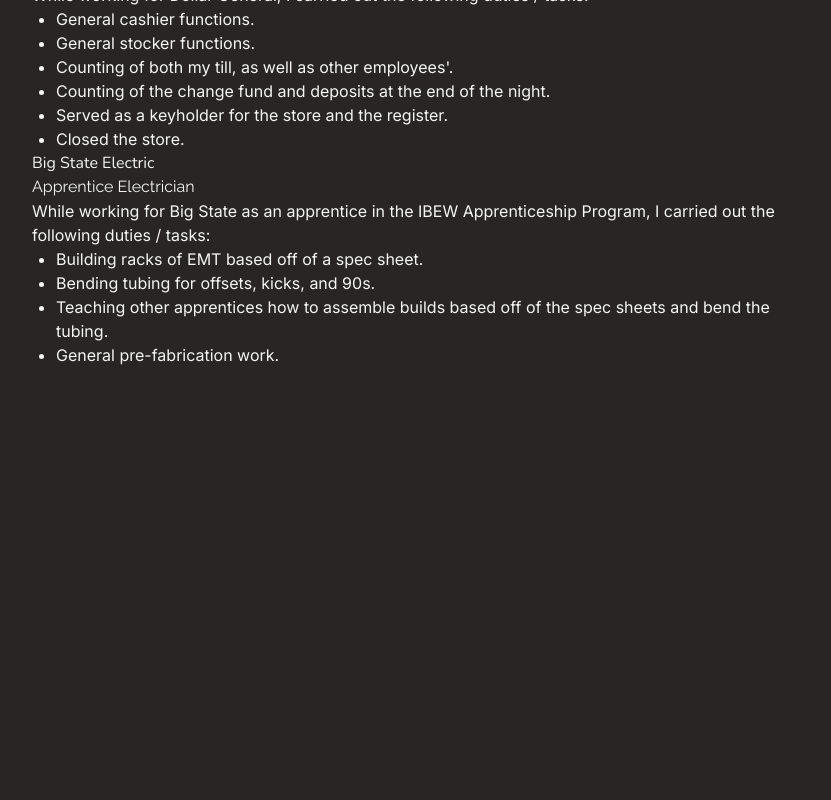
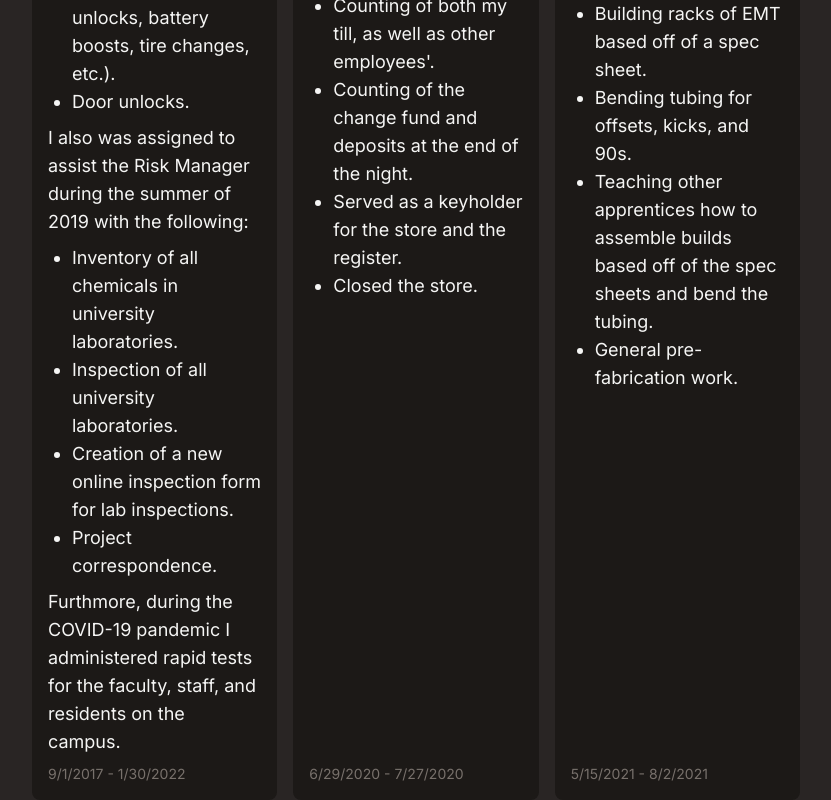
Before and after one commit to sk3p7ic/joshuaibrom.com, a Next.js app: page / in a window 1280 px wide. Shown: the part 2202-3002 px from the top of the page, without its empty margins (224-1055 px from the left). Before the commit the page ends 2569 px from the top, so only its background shows below. Built offline with nearby package versions, Linux system fonts and the light colour scheme.

Commit message:
Styled cards and fixed About section layout

```diff
--- a/components/Home/About.tsx
+++ b/components/Home/About.tsx
@@ -5,7 +5,7 @@ import { EmploymentCard } from "./Employment-Cards/EmploymentCard";
 
 export const About = () => {
   return (
-    <div id="about">
+    <div className="flex flex-col gap-4" id="about">
       <h3 className="font-raleway text-4xl text-emerald-700 dark:text-cyan-500 transition-colors duration-1000">
         about.
       </h3>
@@ -28,7 +28,7 @@ export const About = () => {
         <MdFileDownload size={24} />
         <span>My Resume</span>
       </Link>
-      <div>
+      <div className="grid grid-cols-1 md:grid-cols-2 xl:grid-cols-3 gap-4">
         {EmploymentHistory.map((listing, i) => (
           <EmploymentCard listing={listing} key={i} />
         ))}
--- a/components/Home/Employment-Cards/EmploymentCard.tsx
+++ b/components/Home/Employment-Cards/EmploymentCard.tsx
@@ -10,13 +10,20 @@ type EmploymentCardProps = {
   listing: JobListing;
 };
 
+const formatter = new Intl.DateTimeFormat("en-us");
+
 export const EmploymentCard = ({ listing }: EmploymentCardProps) => {
+  const toDate = (dateString: string): string =>
+    formatter.format(new Date(dateString));
   return (
-    <div className="font-inter">
-      <div>
-        <h1 className="font-nunito">{listing.employer}</h1>
-        <h2 className="font-raleway">{listing.title}</h2>
+    <div className="p-4 flex flex-col gap-2 font-inter lg:text-lg bg-amber-100 dark:bg-stone-900 rounded-lg">
+      <div className="pb-2 flex flex-col gap-2 border-b border-b-stone-800 dark:border-b-stone-100 transition-colors">
+        <h1 className="font-nunito text-lg md:text-2xl xl:text-3xl">
+          {listing.employer}
+        </h1>
+        <h2 className="font-raleway md:text-lg xl:text-2xl">{listing.title}</h2>
       </div>
+      <div className="flex-grow flex flex-col gap-2">
         {listing.responsibilities.map((resp, i) =>
           typeof resp === "string" ? (
             <p key={i}>{resp}</p>
@@ -31,5 +38,9 @@ export const EmploymentCard = ({ listing }: EmploymentCardProps) => {
           )
         )}
       </div>
+      <span className="text-sm text-stone-500">
+        {toDate(listing.start_date)} - {toDate(listing.end_date)}
+      </span>
+    </div>
   );
 };
```
Lines whose indentation alone changed are shown as unchanged.
